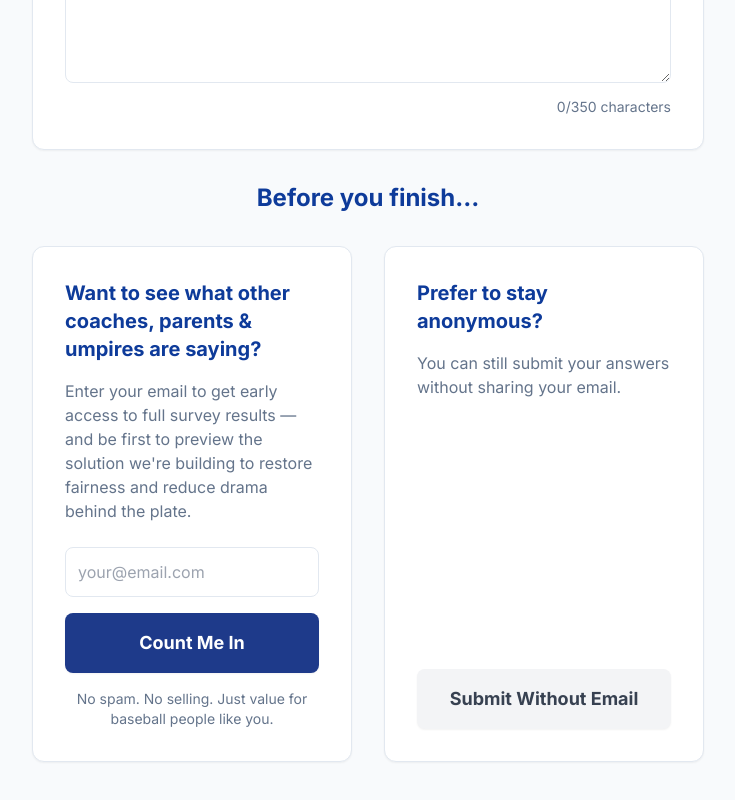
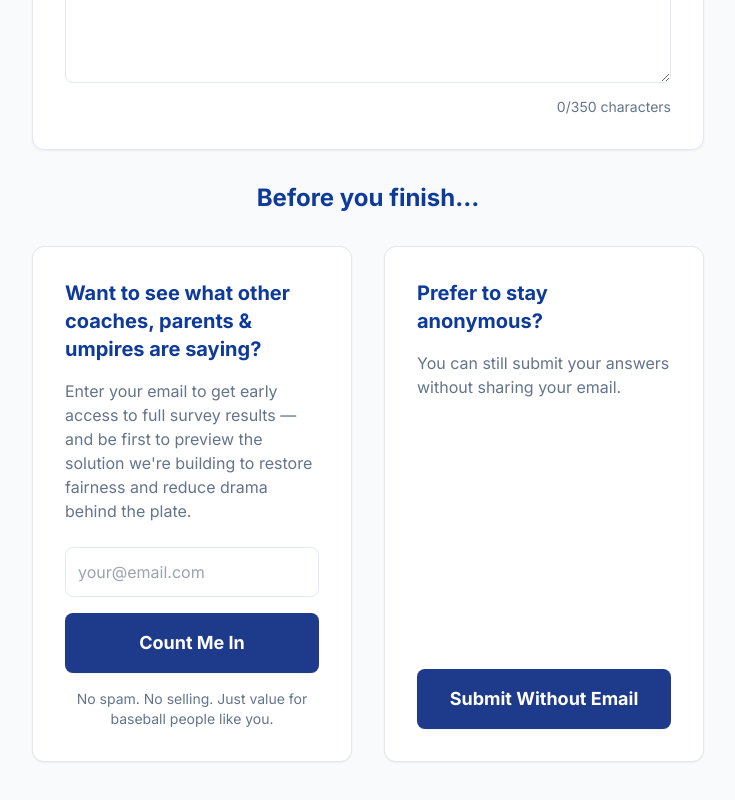
Before and after one commit to robreganSF/youth-survey, a React (Vite) app: page / in a window 1280 px wide. Shown: the part 930-1730 px from the top of the page, without its empty margins (272-1007 px from the left). Built offline with nearby package versions, Linux system fonts and the light colour scheme.

Commit message:
Update Submit Without Email button to match Count Me In button styling

```diff
--- a/components/SurveyForm.tsx
+++ b/components/SurveyForm.tsx
@@ -267,7 +267,7 @@ function SurveyForm() {
                   <button
                     type="button"
                     onClick={handleSubmitWithoutEmail}
-                    className="w-full bg-gray-100 text-gray-700 py-4 px-6 rounded-lg text-lg font-bold hover:bg-gray-200 transition-all duration-300 shadow-sm hover:shadow-md transform hover:-translate-y-0.5"
+                    className="w-full bg-primary text-primary-foreground py-4 px-6 rounded-lg text-lg font-bold hover:bg-secondary transition-all duration-300 shadow-sm hover:shadow-md transform hover:-translate-y-0.5"
                   >
                     Submit Without Email
                   </button>
```
